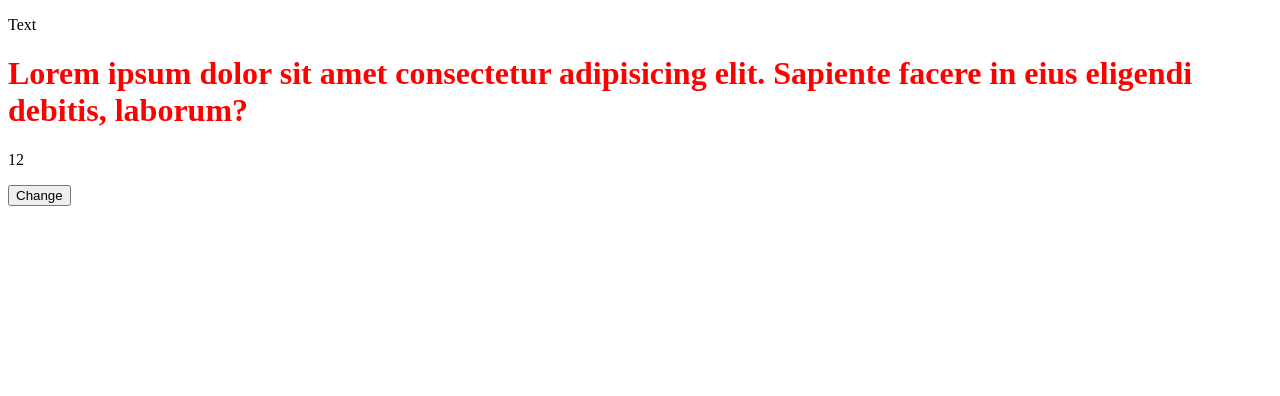
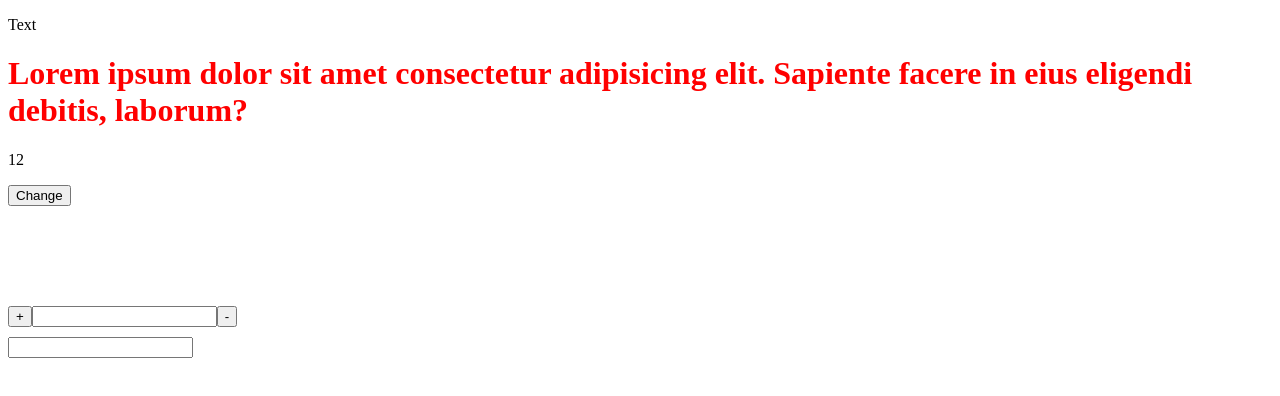
Before and after one commit to ashkhendavtyan2022/First-Project, a React (Create React App) app in the folder react-app/: page / in a window 1280 px wide. Shown: the top 396 px of the page. Built offline with nearby package versions, Linux system fonts and the light colour scheme.

Commit message:
12-12-2022

```diff
--- a/react-app/src/App.js
+++ b/react-app/src/App.js
@@ -1,12 +1,14 @@
 import React from "react";
 import Boxes from "./Components/box";
 import Header from "./Components/Header";
+import Input from "./Components/Input";
 
 function App() {
   return (
     <div className="App">
       <Header />
       <Boxes />
+      <Input />
 
     </div>
   );
--- /dev/null
+++ b/react-app/src/Components/Input/index.jsx
@@ -0,0 +1,45 @@
+import React from "react";
+import "./style.css"
+
+class Input extends React.Component {
+    constructor(props) {
+        super(props)
+        this.state = {
+            changeBy: 1,
+            number: 0
+        }
+    }
+
+    enterNumber = (e) => {
+        this.setState({number: e.target.value})
+    }
+
+    increaseNumber = () => {
+        this.setState({number: this.state.number + this.state.changeBy})
+    }
+
+    decreaseNumber = () => {
+        if(this.state.number === 0) {
+            this.setState({number: this.state.number})
+        } else {
+            this.setState({number : this.state.number - this.state.changeBy});
+        }
+
+    }
+
+    // newNumber = (e) => {
+    //     this.setState({changeBy: e.target.value})
+    // }
+
+    render () {
+        return <div className="input-margin">
+            <button className="btn" onClick={this.increaseNumber}>+</button>
+            <input type="number" onChange={this.enterNumber}/>
+            <button className="btn" onClick={this.decreaseNumber}>-</button>
+
+            <input type="number" className="input-new-number" onChange={this.newNumber} />
+        </div>
+    }
+}
+
+export default Input
--- /dev/null
+++ b/react-app/src/Components/Input/style.css
@@ -0,0 +1,8 @@
+.input-margin {
+    margin-top: 100px;
+}
+
+.input-new-number {
+    display: block;
+    margin-top: 10px;
+}
```
